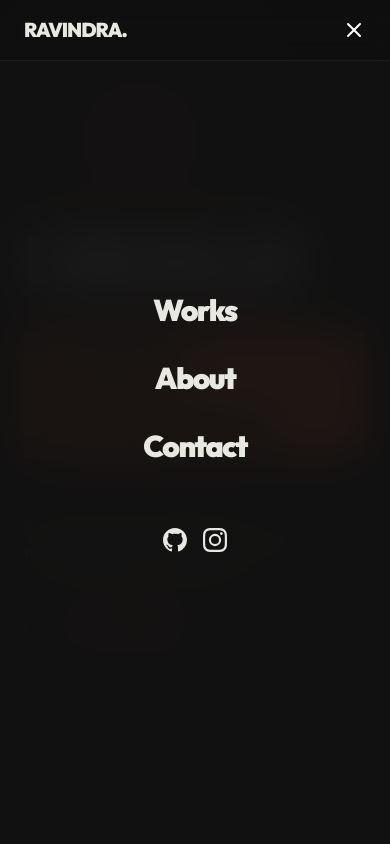
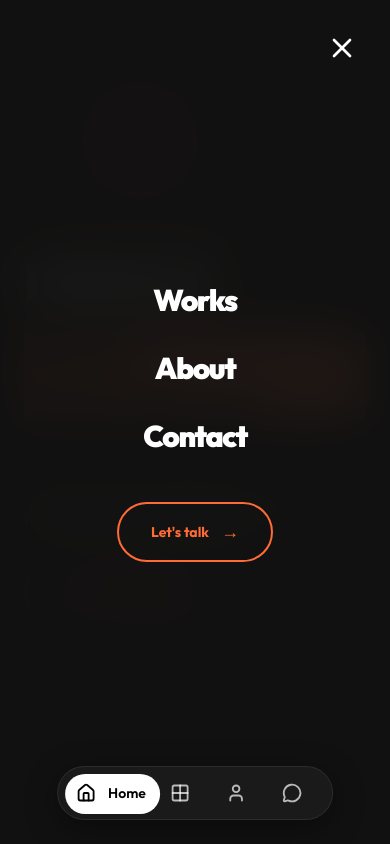
Before and after one commit to Ravindra001rk/Portfolio, a Next.js app: page / in a window 390 px wide. Both pictures are taken after a click on the button 354 px from the left and 30 px from the top of the page. Shown: the top 844 px of the page. Built offline with nearby package versions, Linux system fonts and the light colour scheme.

Commit message:
added btm nav,shrink nav pill

```diff
--- a/src/app/globals.css
+++ b/src/app/globals.css
@@ -30,10 +30,10 @@
 }
 
 /* Hide scrollbar for a seamless experience */
-/* ::-webkit-scrollbar {
+::-webkit-scrollbar {
   width: 0px;
   background: transparent;
-} */
+}
 
 @keyframes marquee {
   0% {
--- a/src/app/layout.tsx
+++ b/src/app/layout.tsx
@@ -22,6 +22,8 @@ export const metadata: Metadata = {
 import ScrollToTop from "@/components/ScrollToTop";
 import SmoothScrollProvider from "@/components/LenisProvider";
 import PageScrollRestoration from "@/components/PageScrollRestoration";
+import BottomNav from "@/components/BottomNav";
+import Navbar from "@/components/Navbar";
 
 export default function RootLayout({
   children,
@@ -38,7 +40,9 @@ export default function RootLayout({
           <Suspense fallback={null}>
             <PageScrollRestoration />
           </Suspense>
+          <Navbar />
           {children}
+          <BottomNav />
           <ScrollToTop />
         </SmoothScrollProvider>
       </body>
--- a/src/app/page.tsx
+++ b/src/app/page.tsx
@@ -1,6 +1,5 @@
 import Hero from "@/components/Hero";
 import Projects from "@/components/Projects";
-import Navbar from "@/components/Navbar";
 import Arsenal from "@/components/Arsenal";
 import TextReveal from "@/components/TextReveal";
 import WhatIDo from "@/components/WhatIDo";
@@ -10,7 +9,6 @@ import Process from "@/components/Process";
 export default function Home() {
   return (
     <main className="bg-[#121212] min-h-screen selection:bg-white/20">
-      <Navbar />
       <Hero />
       <Projects />
       <Arsenal />
--- a/src/app/works/page.tsx
+++ b/src/app/works/page.tsx
@@ -1,6 +1,5 @@
 "use client";
 import React, { useRef } from "react";
-import Navbar from "@/components/Navbar";
 import Contact from "@/components/Contact";
 import { projects } from "@/data/projects";
 import Link from "next/link";
@@ -44,7 +43,7 @@ function SplitTitle({
 export default function WorksPage() {
   return (
     <main className="bg-[#121212] min-h-screen text-white selection:bg-[#ff6b35] selection:text-black">
-      <Navbar />
+
 
       {/* Hero Section for Works */}
       <section className="pt-40 pb-20 px-6 md:px-16 lg:px-24 max-w-[1400px] mx-auto relative z-20">
--- /dev/null
+++ b/src/components/BottomNav.tsx
@@ -0,0 +1,105 @@
+"use client";
+import React, { useEffect, useRef, useState } from "react";
+import Link from "next/link";
+import { motion } from "framer-motion";
+import { Home, Grid2X2, User, MessageCircle } from "lucide-react";
+import { usePathname } from "next/navigation";
+
+const bottomTabs = [
+  { label: "Home", href: "/", icon: Home },
+  { label: "Work", href: "/works", icon: Grid2X2 },
+  { label: "About", href: "/about", icon: User },
+  { label: "Contact", href: "/contact", icon: MessageCircle },
+];
+
+export default function BottomNav() {
+  const pathname = usePathname();
+  const [activeTab, setActiveTab] = useState(0);
+  const itemRefs = useRef<(HTMLButtonElement | null)[]>([]);
+  const navRef = useRef<HTMLDivElement>(null);
+  const [pillStyle, setPillStyle] = useState({
+    left: 0,
+    top: 0,
+    width: 0,
+    height: 0,
+  });
+
+  // Sync active tab with pathname, but also allow immediate local update
+  useEffect(() => {
+    const idx = bottomTabs.findIndex((t) =>
+      t.href === "/" ? pathname === "/" : pathname.startsWith(t.href)
+    );
+    if (idx !== -1) setActiveTab(idx);
+  }, [pathname]);
+
+  // Faster pill movement
+  useEffect(() => {
+    const updatePill = () => {
+      const el = itemRefs.current[activeTab];
+      const container = navRef.current;
+      if (!el || !container) return;
+      const elRect = el.getBoundingClientRect();
+      const containerRect = container.getBoundingClientRect();
+      setPillStyle({
+        left: elRect.left - containerRect.left,
+        top: elRect.top - containerRect.top,
+        width: elRect.width,
+        height: elRect.height,
+      });
+    };
+
+    updatePill();
+    // Re-check after a frame to ensure layout has settled
+    const raf = requestAnimationFrame(updatePill);
+    return () => cancelAnimationFrame(raf);
+  }, [activeTab]);
+
+  return (
+    <div className="lg:hidden fixed bottom-6 left-1/2 -translate-x-1/2 z-[100] pb-[env(safe-area-inset-bottom)]">
+      <div
+        ref={navRef}
+        className="flex items-center p-1.5 rounded-full gap-0 relative"
+        style={{
+          background: "#1a1a1a",
+          border: "1px solid rgba(255,255,255,0.08)",
+          boxShadow: "0 8px 32px rgba(0,0,0,0.4)"
+        }}
+      >
+        <motion.div
+          className="absolute rounded-full bg-white pointer-events-none"
+          animate={pillStyle}
+          transition={{ type: "spring", stiffness: 380, damping: 32 }}
+        />
+
+        {bottomTabs.map((tab, i) => {
+          const Icon = tab.icon;
+          const isActive = activeTab === i;
+          return (
+            <Link href={tab.href} key={tab.label}>
+              <button
+                ref={(el) => { itemRefs.current[i] = el; }}
+                onClick={() => setActiveTab(i)}
+                className={`relative z-10 flex items-center gap-2 px-3 py-2.5 rounded-full transition-colors duration-200 whitespace-nowrap ${
+                  isActive ? "text-black" : "text-white/70"
+                }`}
+              >
+                <Icon
+                  className={`w-5 h-5 flex-shrink-0 ${isActive ? "text-black" : "text-white/70"}`}
+                  strokeWidth={2.2}
+                />
+                <motion.span
+                  initial={{ opacity: 0, x: -6 }}
+                  animate={isActive ? { opacity: 1, x: 0 } : { opacity: 0, x: -6 }}
+                  transition={{ duration: 0.18 }}
+                  className="text-sm font-semibold pl-1"
+                >
+                  {isActive ? tab.label : ""}
+                </motion.span>
+              </button>
+            </Link>
+          );
+        })}
+      </div>
+    </div>
+  );
+}
--- a/src/components/Hero.tsx
+++ b/src/components/Hero.tsx
@@ -20,6 +20,23 @@ export default function Hero() {
   const [minTimeElapsed, setMinTimeElapsed] = useState(false);
 
   useEffect(() => {
+    // Only show the loader when the user explicitly reloads the page
+    let shouldShowLoader = false;
+    try {
+      const navEntries = performance.getEntriesByType("navigation") as PerformanceNavigationTiming[];
+      const navType = (navEntries?.[0]?.type || (performance as unknown as { navigation: { type: number } })?.navigation?.type) as string | number;
+      // 1 or "reload" means explicit full reload.
+      shouldShowLoader = navType === "reload" || navType === 1;
+    } catch {
+      shouldShowLoader = false;
+    }
+
+    if (!shouldShowLoader) {
+      setLoadProgress(1);
+      setMinTimeElapsed(true);
+      return;
+    }
+
     // Fake loading progress
     const interval = setInterval(() => {
       setLoadProgress((p) => {
@@ -41,20 +58,23 @@ export default function Hero() {
   const isLoaded = loadProgress >= 1 && minTimeElapsed;
 
   useEffect(() => {
-    const previousHtmlOverflow = document.documentElement.style.overflow;
-    const previousOverflow = document.body.style.overflow;
-
     if (!isLoaded) {
       document.documentElement.style.overflow = "hidden";
       document.body.style.overflow = "hidden";
+      document.body.style.position = "fixed";
+      document.body.style.width = "100%";
     } else {
-      document.documentElement.style.overflow = previousHtmlOverflow;
-      document.body.style.overflow = previousOverflow;
+      document.documentElement.style.overflow = "";
+      document.body.style.overflow = "";
+      document.body.style.position = "";
+      document.body.style.width = "";
     }
 
     return () => {
-      document.documentElement.style.overflow = previousHtmlOverflow;
-      document.body.style.overflow = previousOverflow;
+      document.documentElement.style.overflow = "";
+      document.body.style.overflow = "";
+      document.body.style.position = "";
+      document.body.style.width = "";
     };
   }, [isLoaded]);
 
@@ -122,9 +142,9 @@ export default function Hero() {
             exit={{
               y: "-100%",
               transition: {
-                duration: 0.8,
+                duration: 0.6,
                 ease: [0.76, 0, 0.24, 1],
-                delay: 0.2,
+                delay: 0.1,
               },
             }}
             className="fixed inset-0 z-[100] bg-[#111111] flex flex-col items-center justify-center text-white"
@@ -213,9 +233,9 @@ export default function Hero() {
               >
                 {/* Line 1 — I BUILD */}
                 <motion.span
-                  className="block text-white mb-4 md:mb-0"
+                  className="block text-white mb-2 md:mb-0"
                   style={{
-                    fontSize: "clamp(5rem, 12vw, 10rem)",
+                    fontSize: "clamp(3rem, 14vw, 10rem)",
                   }}
                   initial={{ y: "110%" }}
                   animate={isLoaded ? { y: 0 } : {}}
@@ -230,9 +250,9 @@ export default function Hero() {
 
                 {/* Line 2 — REAL WEB SYSTEMS (highlighted) */}
                 <motion.span
-                  className="block relative mt-4 md:mt-0"
+                  className="block relative mt-2 md:mt-0"
                   style={{
-                    fontSize: "clamp(3.2rem, 10vw, 8rem)",
+                    fontSize: "clamp(2rem, 11vw, 8rem)",
                   }}
                   initial={{ y: "110%" }}
                   animate={isLoaded ? { y: 0 } : {}}
@@ -245,12 +265,12 @@ export default function Hero() {
                   {/* Highlight box behind text - Animated width */}
                   <motion.span
                     aria-hidden
-                    className="absolute left-0 inset-y-[6%] rounded-[6px] pointer-events-none"
+                    className="absolute left-0 inset-y-[10%] rounded-[4px] md:rounded-[8px] pointer-events-none"
                     style={{
                       background: "#ff6b35",
                       zIndex: -1,
-                      marginLeft: "-0.04em",
-                      marginRight: "-0.04em",
+                      marginLeft: "-0.02em",
+                      marginRight: "-0.02em",
                     }}
                     initial={{ width: "0%" }}
                     animate={isLoaded ? { width: "100%" } : {}}
@@ -261,11 +281,11 @@ export default function Hero() {
                     }}
                   />
                   <span
-                    className="relative text-black py-4 px-4 inline-grid min-w-[8.5ch] overflow-hidden align-top"
+                    className="relative text-black py-2 md:py-4 px-3 md:px-5 inline-grid min-w-[10ch] overflow-hidden align-top"
                     style={{ zIndex: 1 }}
                     aria-live="polite"
                   >
-                    <AnimatePresence mode="wait" initial={false}>
+                    <AnimatePresence initial={false}>
                       <motion.div
                         key={rotatingHeroWords[activeWordIndex]}
                         className="col-start-1 row-start-1 flex flex-wrap"
@@ -284,7 +304,7 @@ export default function Hero() {
                             return (
                               <span
                                 key={wordIndex}
-                                className="inline-block whitespace-nowrap mr-[0.3em] last:mr-0"
+                                className="inline-block whitespace-nowrap mr-[0.25em] last:mr-0"
                               >
                                 {word.split("").map((char, charIndex) => (
                                   <motion.span
@@ -295,7 +315,7 @@ export default function Hero() {
                                       exit: { y: "-105%", opacity: 0 },
                                     }}
                                     transition={{
-                                      duration: 0.25,
+                                      duration: 0.3,
                                       ease: [0.33, 1, 0.68, 1],
                                       delay:
                                         (globalStartIndex + charIndex) * 0.02,
@@ -361,7 +381,7 @@ export default function Hero() {
                     aria-hidden
                   />
                   <span className="relative z-10 group-hover:text-black transition-colors duration-300 uppercase tracking-widest">
-                    View My Work
+                    View My Works
                   </span>
                   <span className="relative z-10 text-lg font-black group-hover:text-black transition-all duration-300 group-hover:translate-x-1">
                     →
--- a/src/components/LenisProvider.tsx
+++ b/src/components/LenisProvider.tsx
@@ -9,7 +9,7 @@ export default function SmoothScrollProvider({
   children: React.ReactNode;
 }) {
   return (
-    <ReactLenis root options={{ lerp: 0.1, duration: 1.5, smoothWheel: true }}>
+    <ReactLenis root options={{ lerp: 0.08, duration: 1.2, smoothWheel: true }}>
       {children}
     </ReactLenis>
   );
--- a/src/components/Navbar.tsx
+++ b/src/components/Navbar.tsx
@@ -3,115 +3,110 @@ import React, { useEffect, useRef, useState } from "react";
 import { motion, AnimatePresence } from "framer-motion";
 import { Menu, X } from "lucide-react";
 import Link from "next/link";
-
-const GithubIcon = ({ className }: { className?: string }) => (
-  <svg className={className} viewBox="0 0 24 24" fill="currentColor">
-    <path d="M12 0C5.37 0 0 5.37 0 12c0 5.31 3.435 9.795 8.205 11.385.6.105.825-.255.825-.57 0-.285-.015-1.23-.015-2.235-3.015.555-3.795-.735-4.035-1.41-.135-.345-.72-1.41-1.23-1.695-.42-.225-1.02-.78-.015-.795.945-.015 1.62.87 1.845 1.23 1.08 1.815 2.805 1.305 3.495.99.105-.78.42-1.305.765-1.605-2.67-.3-5.46-1.335-5.46-5.925 0-1.305.465-2.385 1.23-3.225-.12-.3-.54-1.53.12-3.18 0 0 1.005-.315 3.3 1.23.96-.27 1.98-.405 3-.405s2.04.135 3 .405c2.295-1.56 3.3-1.23 3.3-1.23.66 1.65.24 2.88.12 3.18.765.84 1.23 1.905 1.23 3.225 0 4.605-2.805 5.625-5.475 5.925.435.375.81 1.095.81 2.22 0 1.605-.015 2.895-.015 3.3 0 .315.225.69.825.57A12.02 12.02 0 0 0 24 12c0-6.63-5.37-12-12-12z" />
-  </svg>
-);
-
-const InstagramIcon = ({ className }: { className?: string }) => (
-  <svg className={className} viewBox="0 0 24 24" fill="currentColor">
-    <path d="M12 2.163c3.204 0 3.584.012 4.85.07 3.252.148 4.771 1.691 4.919 4.919.058 1.265.069 1.645.069 4.849 0 3.205-.012 3.584-.069 4.849-.149 3.225-1.664 4.771-4.919 4.919-1.266.058-1.644.07-4.85.07-3.204 0-3.584-.012-4.849-.07-3.26-.149-4.771-1.699-4.919-4.92-.058-1.265-.07-1.644-.07-4.849 0-3.204.013-3.583.07-4.849.149-3.227 1.664-4.771 4.919-4.919 1.266-.057 1.645-.069 4.849-.069zM12 0C8.741 0 8.333.014 7.053.072 2.695.272.273 2.69.073 7.052.014 8.333 0 8.741 0 12c0 3.259.014 3.668.072 4.948.2 4.358 2.618 6.78 6.98 6.98C8.333 23.986 8.741 24 12 24c3.259 0 3.668-.014 4.948-.072 4.354-.2 6.782-2.618 6.979-6.98.059-1.28.073-1.689.073-4.948 0-3.259-.014-3.667-.072-4.947-.196-4.354-2.617-6.78-6.979-6.98C15.668.014 15.259 0 12 0zm0 5.838a6.162 6.162 0 1 0 0 12.324 6.162 6.162 0 0 0 0-12.324zM12 16a4 4 0 1 1 0-8 4 4 0 0 1 0 8zm6.406-11.845a1.44 1.44 0 1 0 0 2.881 1.44 1.44 0 0 0 0-2.881z" />
-  </svg>
-);
+import { usePathname } from "next/navigation";
 
 export default function Navbar() {
   const [isOpen, setIsOpen] = useState(false);
-  const [isHidden, setIsHidden] = useState(false);
+  const [scrollY, setScrollY] = useState(0);
+  const [windowWidth, setWindowWidth] = useState(0);
   const lastScrollY = useRef(0);
-
   const navLinks = [
     { label: "Works", href: "/works" },
     { label: "About", href: "/about" },
     { label: "Contact", href: "/contact" },
   ];
+  const pathname = usePathname();
 
   useEffect(() => {
     const handleScroll = () => {
-      const currentScrollY = window.scrollY;
-      const scrollingDown = currentScrollY > lastScrollY.current;
-      const pastThreshold = currentScrollY > 80;
+      const y = window.scrollY;
+      setScrollY(y);
+      lastScrollY.current = y;
+    };
+    const handleResize = () => setWindowWidth(window.innerWidth);
+    handleResize();
+    window.addEventListener("scroll", handleScroll, { passive: true });
+    window.addEventListener("resize", handleResize);
+    return () => {
+      window.removeEventListener("scroll", handleScroll);
+      window.removeEventListener("resize", handleResize);
+    };
+  }, []);
 
-      setIsHidden(pastThreshold && scrollingDown && !isOpen);
-      if (currentScrollY <= 10) setIsHidden(false);
-
-      lastScrollY.current = currentScrollY;
-    };
-
-    lastScrollY.current = window.scrollY;
-    window.addEventListener("scroll", handleScroll, { passive: true });
-
-    return () => window.removeEventListener("scroll", handleScroll);
+  useEffect(() => {
+    if (isOpen) document.body.style.overflow = "hidden";
+    else document.body.style.overflow = "";
+    return () => { document.body.style.overflow = ""; };
   }, [isOpen]);
 
-  useEffect(() => {
-    if (isOpen) setIsHidden(false);
-  }, [isOpen]);
+  const isMobile = windowWidth > 0 && windowWidth < 640;
+  // Limit how much it can shrink on mobile (e.g., max 20px inset on phones)
+  const maxInset = isMobile ? 80 : 280;
+  const multiplier = isMobile ? 0.45 : 1.1;
+  const safeMaxInset = Math.min(maxInset, Math.max((windowWidth - 200) / 2, 16));
+  const inset = Math.min(scrollY * multiplier, safeMaxInset);
 
   return (
     <>
+      {/* Top Navbar */}
       <motion.nav
-        className="fixed top-0 left-0 z-50 w-full px-6 py-4 md:px-8 md:py-6 flex justify-between items-center bg-black/10 backdrop-blur-[10px] border-b border-white/5"
-        animate={{ y: isHidden ? "-110%" : 0 }}
-        transition={{ duration: 0.35, ease: [0.76, 0, 0.24, 1] }}
+        className="fixed top-4 z-50 backdrop-blur-[18px] bg-black/10 border border-white/10 shadow-lg"
+        animate={{
+          left: inset,
+          right: inset,
+          borderRadius: Math.min(scrollY * 0.15, 30),
+          opacity: isOpen ? 0 : 1,
+          pointerEvents: isOpen ? "none" : "auto",
+          y: isOpen ? -20 : 0,
+        }}
+        transition={{
+          duration: isOpen ? 0.2 : 0,
+          ease: isOpen ? "easeOut" : "linear"
+        }}
       >
-        {/* Left: Logo */}
+        <div className="flex justify-between items-center px-6 lg:px-10 py-3.5">
           <Link href="/">
-          <div
-            className="font-black text-xl tracking-tighter cursor-pointer relative z-[60]"
-            style={{ color: "var(--color-text-primary)" }}
-          >
+            <div className="font-black text-[17px] tracking-tighter cursor-pointer relative z-[60] text-white">
               RAVINDRA.
             </div>
           </Link>
 
-        {/* Center: Desktop Links */}
-        <div
-          className="hidden lg:flex gap-8 text-sm font-medium absolute left-1/2 -translate-x-1/2"
-          style={{ color: "var(--color-text-muted)" }}
-        >
-          {navLinks.map((link) => (
+          <div className="hidden lg:flex gap-8 text-[13px] font-medium absolute left-1/2 -translate-x-1/2 text-white/70">
+            {navLinks.map((link) => {
+              const isActive = pathname === link.href;
+              return (
                 <Link
                   key={link.label}
                   href={link.href}
-              className="hover:text-white transition-colors"
+                  className={`relative hover:text-white transition-colors py-1 ${isActive ? "text-white" : ""}`}
                 >
                   {link.label}
+                  {isActive && (
+                    <motion.div
+                      layoutId="nav-underline"
+                      className="absolute -bottom-1 left-0 right-0 h-[2px] bg-[#ff6b35] rounded-full"
+                    />
+                  )}
                 </Link>
-          ))}
+              );
+            })}
           </div>
 
-        {/* Right: Actions */}
-        <div className="hidden lg:flex items-center gap-6">
           <a
-            href="https://github.com/Ravindra001rk"
+            href="https://wa.me/9779855075137"
             target="_blank"
-            rel="noopener"
-            className="transition-colors"
-            style={{ color: "var(--color-text-muted)" }}
+            rel="noopener noreferrer"
+            className="group hidden lg:inline-flex items-center gap-3 px-6 py-2.5 rounded-full font-bold text-[13px] border-2 border-[#ff6b35] text-[#ff6b35] overflow-hidden relative shadow-[0_0_20px_rgba(255,107,53,0.15)] hover:shadow-[0_0_30px_rgba(255,107,53,0.3)] transition-shadow duration-300"
           >
-            <GithubIcon className="w-5 h-5" />
+            <div className="absolute inset-0 scale-x-0 origin-left group-hover:scale-x-100 transition-transform duration-300 ease-out z-0 bg-[#ff6b35]" aria-hidden />
+            <span className="relative z-10 group-hover:text-black transition-colors duration-300">Let&apos;s talk</span>
+            <span className="relative z-10 text-base font-black group-hover:text-black transition-all duration-300 group-hover:translate-x-1">→</span>
           </a>
-          <a
-            href="https://www.instagram.com/_ravindrakushwaha/"
-            target="_blank"
-            rel="noopener"
-            className="transition-colors"
-            style={{ color: "var(--color-text-muted)" }}
-          >
-            <InstagramIcon className="w-5 h-5" />
-          </a>
-        </div>
 
-        {/* Mobile Hamburger Toggle */}
-
-        <button
-          className="lg:hidden text-white relative z-[60]"
-          onClick={() => setIsOpen(!isOpen)}
-        >
+          <button className="lg:hidden relative z-[60] text-white" onClick={() => setIsOpen(!isOpen)}>
             {isOpen ? <X className="w-6 h-6" /> : <Menu className="w-6 h-6" />}
           </button>
+        </div>
       </motion.nav>
 
       {/* Mobile Drawer */}
@@ -124,41 +119,33 @@ export default function Navbar() {
             className="fixed inset-0 z-40 bg-[#121212]/95 backdrop-blur-xl flex flex-col items-center justify-center gap-8"
           >
             {navLinks.map((link) => (
-              <Link
-                key={link.label}
-                href={link.href}
-                onClick={() => setIsOpen(false)}
-                className="text-3xl font-black tracking-tighter transition-colors"
-                style={{ color: "var(--color-text-primary)" }}
-              >
+              <Link key={link.label} href={link.href} onClick={() => setIsOpen(false)}
+                className="text-3xl font-black tracking-tighter text-white transition-colors hover:text-[#ff6b35]">
                 {link.label}
               </Link>
             ))}
-            <div className="flex gap-6 mt-8">
-              <div className="flex items-center gap-4 px-4">
             <a
-                  href="https://github.com"
+              href="https://wa.me/9779855075137"
               target="_blank"
-                  rel="noopener"
-                  className="transition-colors"
-                  style={{ color: "var(--color-text-primary)" }}
+              rel="noopener noreferrer"
+              className="group inline-flex items-center gap-3 px-8 py-3.5 rounded-full font-bold text-sm border-2 border-[#ff6b35] text-[#ff6b35] overflow-hidden relative transition-all duration-300 mt-4"
+              onClick={() => setIsOpen(false)}
             >
-                  <GithubIcon className="w-6 h-6" />
+              <div className="absolute inset-0 bg-[#ff6b35] scale-x-0 origin-left group-hover:scale-x-100 transition-transform duration-300 ease-out z-0" aria-hidden />
+              <span className="relative z-10 group-hover:text-black transition-colors duration-300">Let&apos;s talk</span>
+              <span className="relative z-10 text-lg font-black group-hover:text-black transition-all duration-300 group-hover:translate-x-1">→</span>
             </a>
-                <a
-                  href="https://instagram.com"
-                  target="_blank"
-                  rel="noopener"
-                  className="transition-colors"
-                  style={{ color: "var(--color-text-primary)" }}
-                >
-                  <InstagramIcon className="w-6 h-6" />
-                </a>
-              </div>
-            </div>
           </motion.div>
         )}
       </AnimatePresence>
+
+      {/* Mobile Toggle Button - Floating when drawer open */}
+      <button
+        className={`lg:hidden fixed top-8 right-8 z-[70] transition-colors duration-300 ${isOpen ? "text-white" : "hidden"}`}
+        onClick={() => setIsOpen(false)}
+      >
+        <X className="w-8 h-8" />
+      </button>
     </>
   );
 }
```
Also changed, not shown: src/app/about/page.tsx (+13 -10 lines), src/app/contact/page.tsx (+12 -2 lines), src/components/Projects.tsx (+15 -11 lines). Lines whose indentation alone changed are shown as unchanged.
